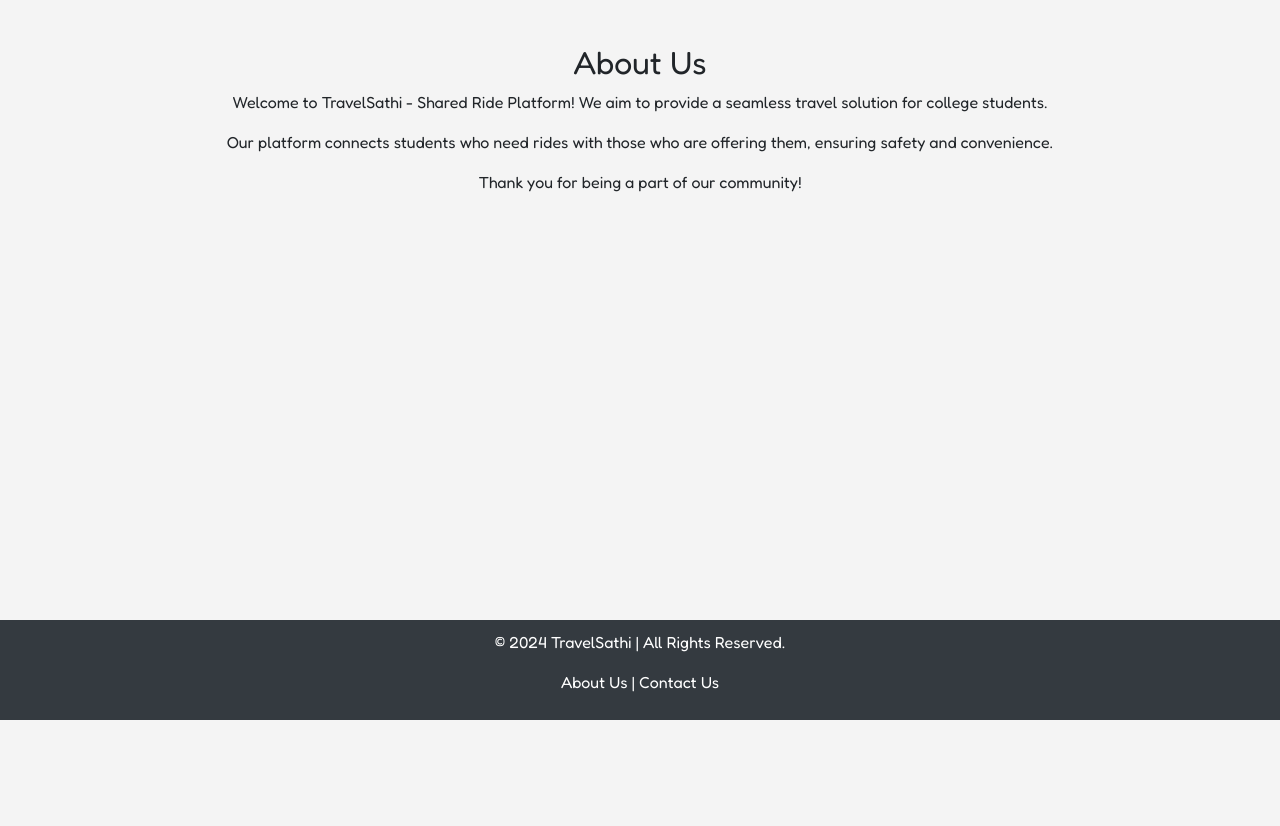
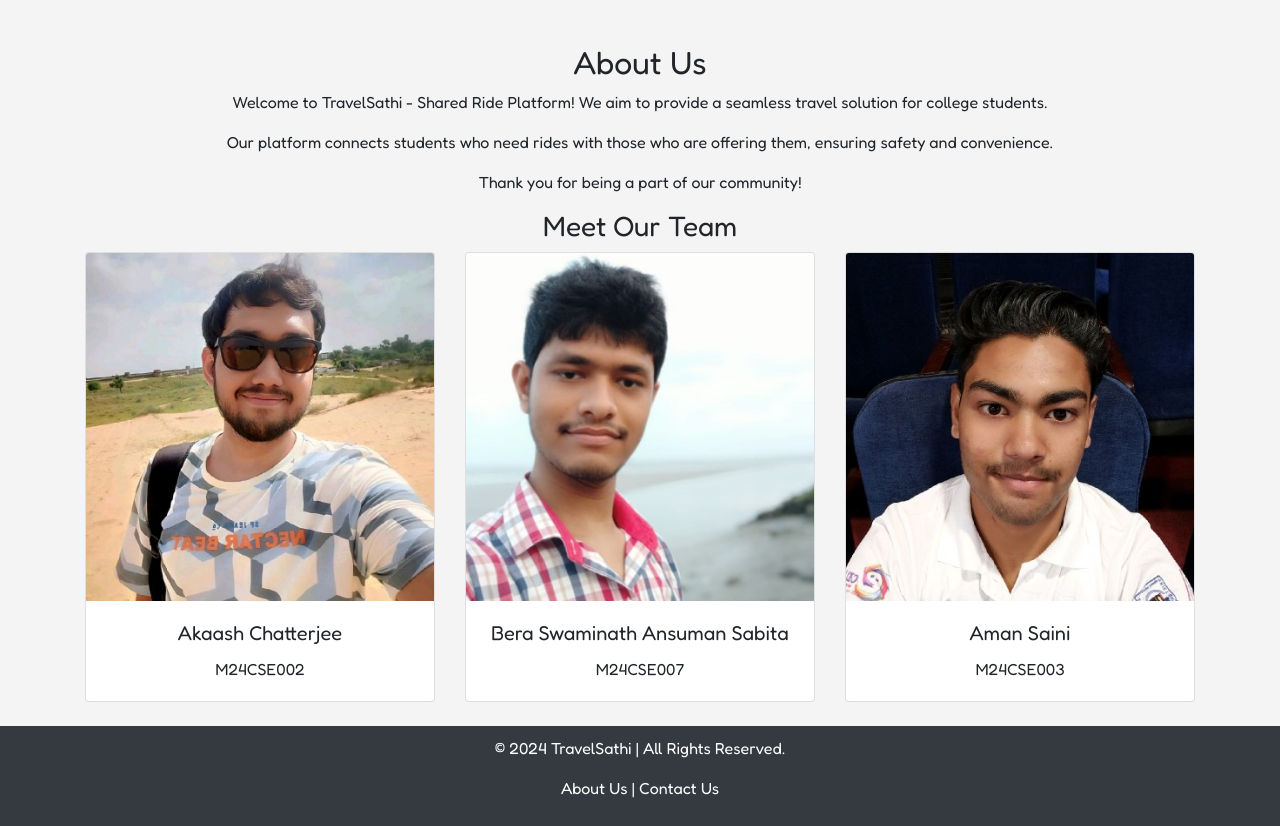
Before and after one commit to akaash897/TravelSathi-Travel-Companion-App, a Flask app: page /about in a window 1280 px wide. Shown: the part 80-906 px from the top of the page. Before the commit the page ends 800 px from the top, so only its background shows below. Run offline with Flask 3, Linux system fonts and the light colour scheme; some libraries are stand-ins or nearby versions.

Commit message:
Refined About-us page

```diff
--- a/templates/about.html
+++ b/templates/about.html
@@ -6,14 +6,44 @@
 {% endblock %}
 
 {% block body %}
-
-
 <div class="container mt-4">
     <h2>About Us</h2>
-    <p>Welcome to TravelSathi - Shared Ride Platform! We aim to provide a seamless travel solution for college students.
-    </p>
-    <p>Our platform connects students who need rides with those who are offering them, ensuring safety and convenience.
-    </p>
+    <p>Welcome to TravelSathi - Shared Ride Platform! We aim to provide a seamless travel solution for college students.</p>
+    <p>Our platform connects students who need rides with those who are offering them, ensuring safety and convenience.</p>
     <p>Thank you for being a part of our community!</p>
+
+    <h3>Meet Our Team</h3>
+    <div class="row">
+        <div class="col-md-4">
+            <div class="card mb-4">
+                <img src="static/akaash.jpg" class="card-img-top" alt="Member 1">
+                <div class="card-body">
+                    <h5 class="card-title">Akaash Chatterjee</h5>
+                    <p class="card-text">M24CSE002</p>
+
+                </div>
+            </div>
+        </div>
+        <div class="col-md-4">
+            <div class="card mb-4">
+                <img src="static/swami_bera.jpg" class="card-img-top" alt="Member 2">
+                <div class="card-body">
+                    <h5 class="card-title">Bera Swaminath Ansuman Sabita</h5>
+                    <p class="card-text">M24CSE007</p>
+
+                </div>
+            </div>
+        </div>
+        <div class="col-md-4">
+            <div class="card mb-4">
+                <img src="static\aman.jpg" class="card-img-top" alt="Member 3">
+                <div class="card-body">
+                    <h5 class="card-title">Aman Saini</h5>
+                    <p class="card-text">M24CSE003</p>
+
+                </div>
+            </div>
+        </div>
+    </div>
 </div>
 {% endblock %}
```
Also changed, not shown: static/akaash.jpg (added), static/aman.jpg (added), static/swami_bera.jpg (added).
